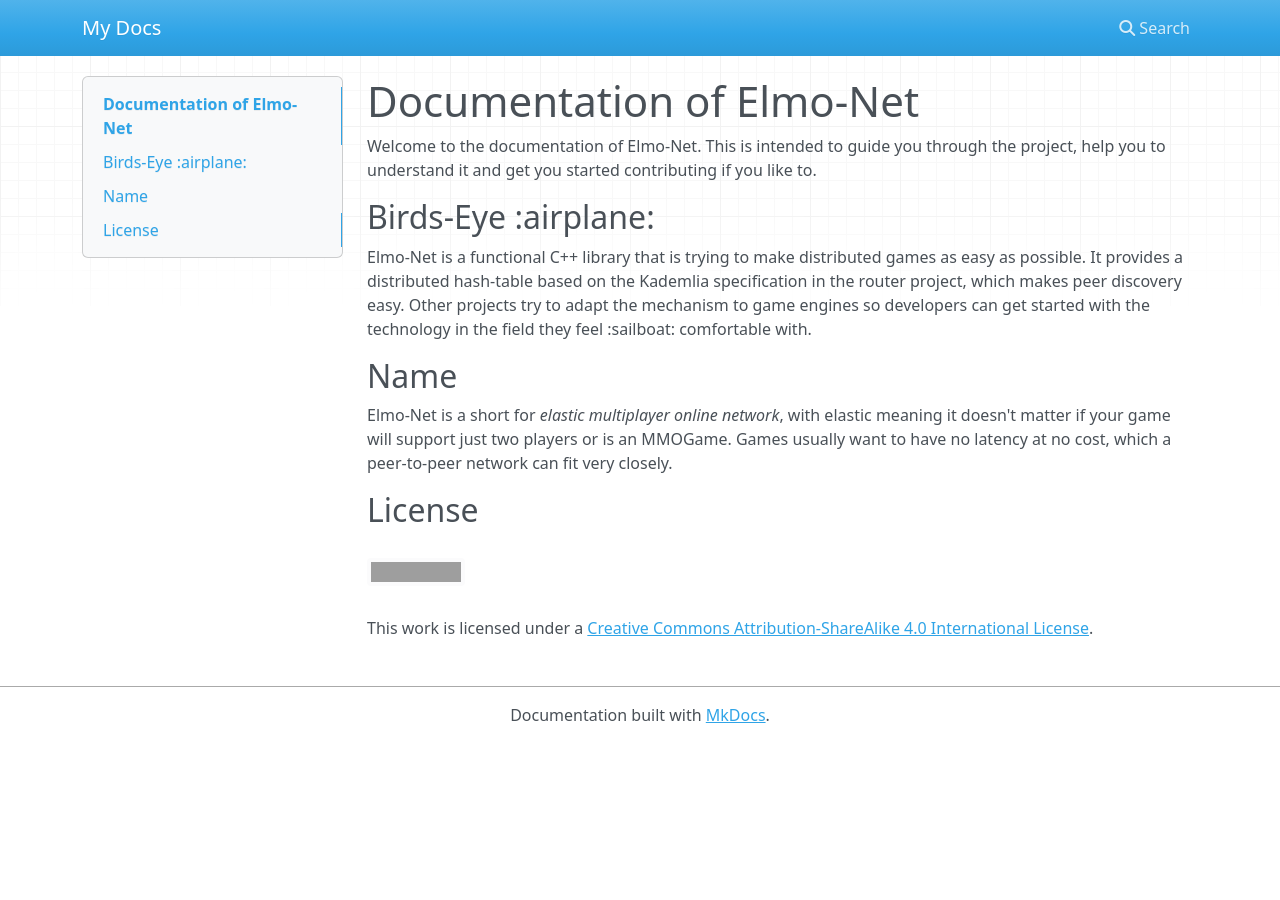
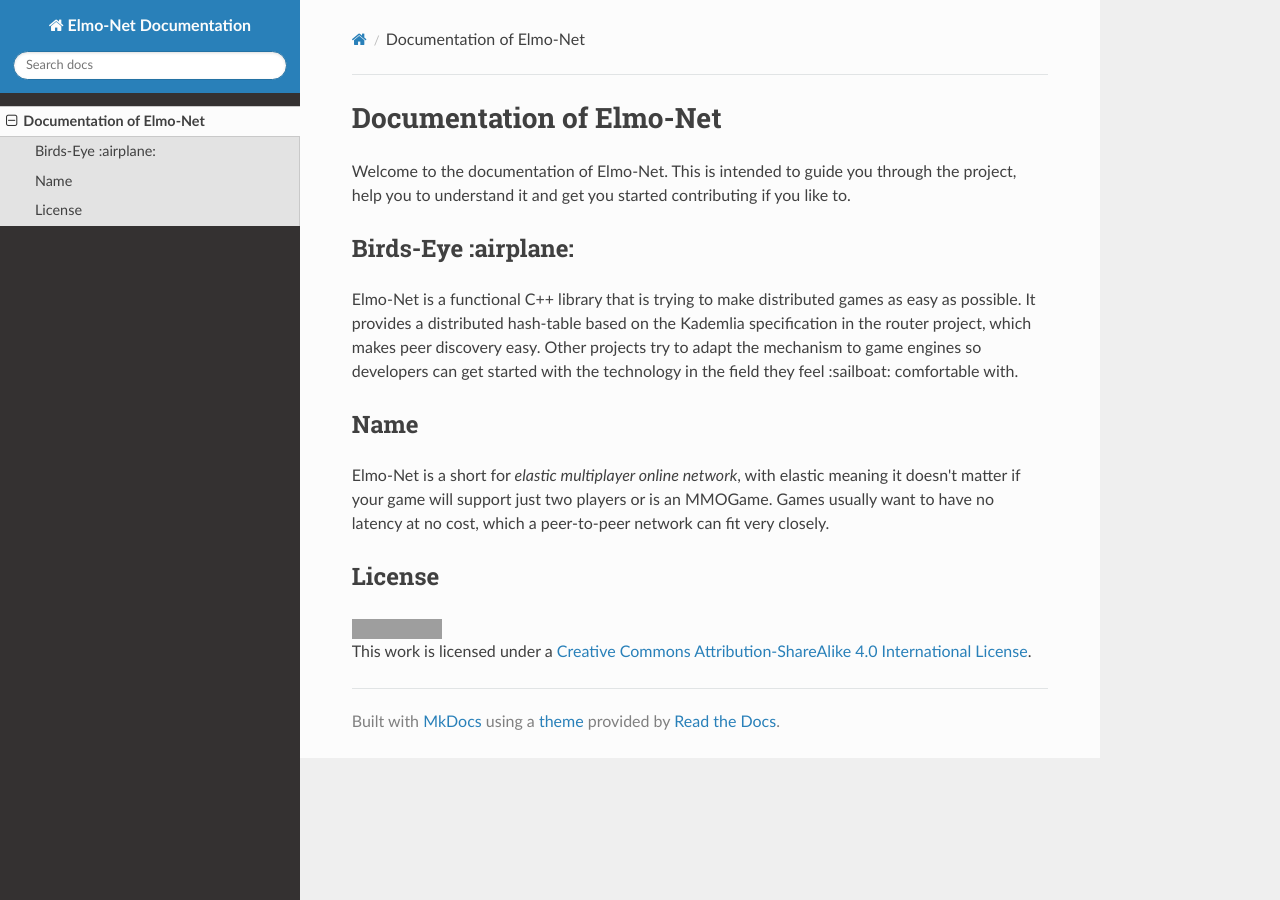
Before and after one commit to elmo-net/docs, an MkDocs documentation site: the page built from docs/index.md, in a window 1280 px wide. Built offline with MkDocs 1.6.1, drawn with Linux system fonts in a browser that asks for light colours; nearby versions of some CDN libraries; grey boxes are pictures that could not be loaded.

```diff
--- a/mkdocs.yml
+++ b/mkdocs.yml
@@ -1 +1,3 @@
-site_name: My Docs
+site_name: Elmo-Net Documentation
+
+theme: readthedocs
```
